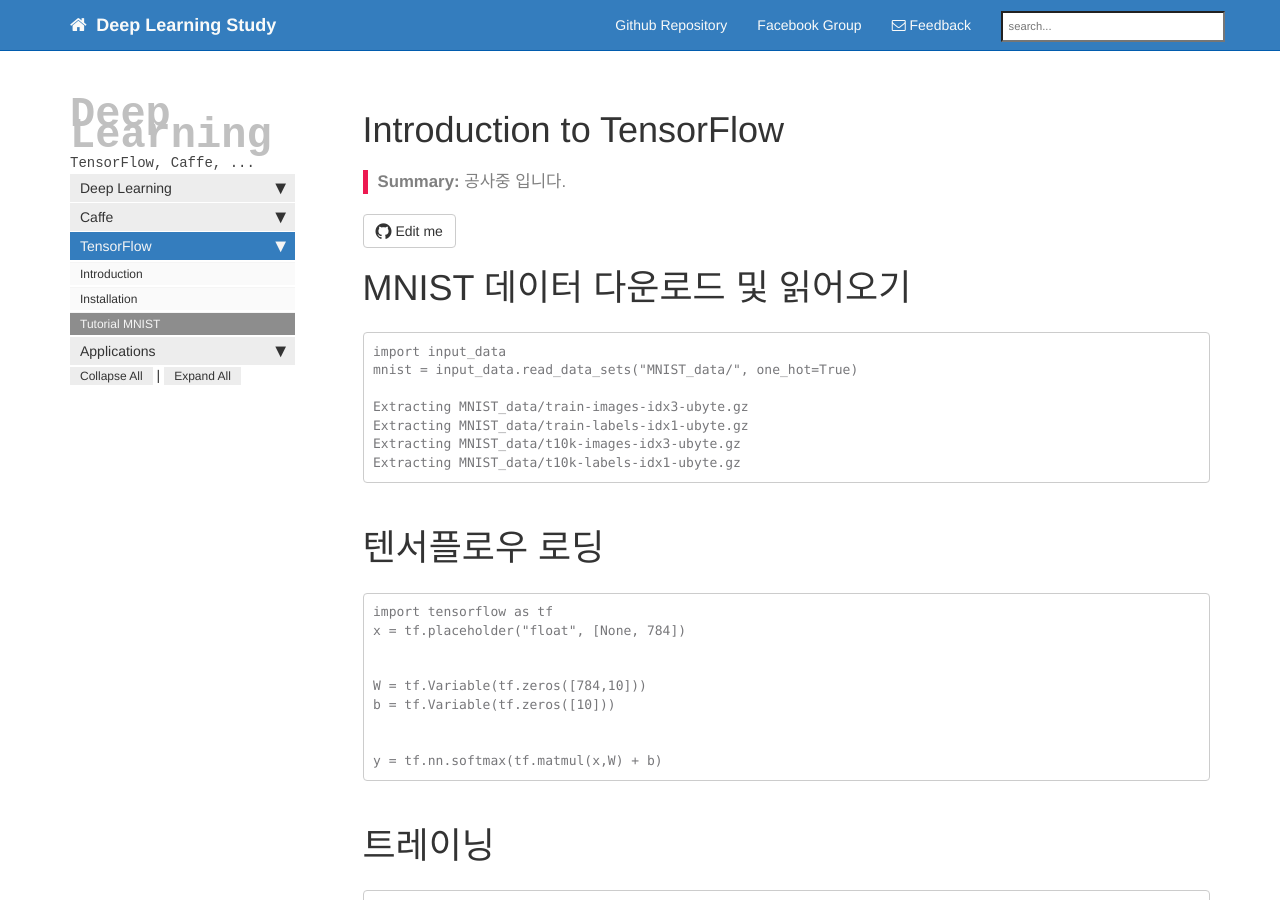
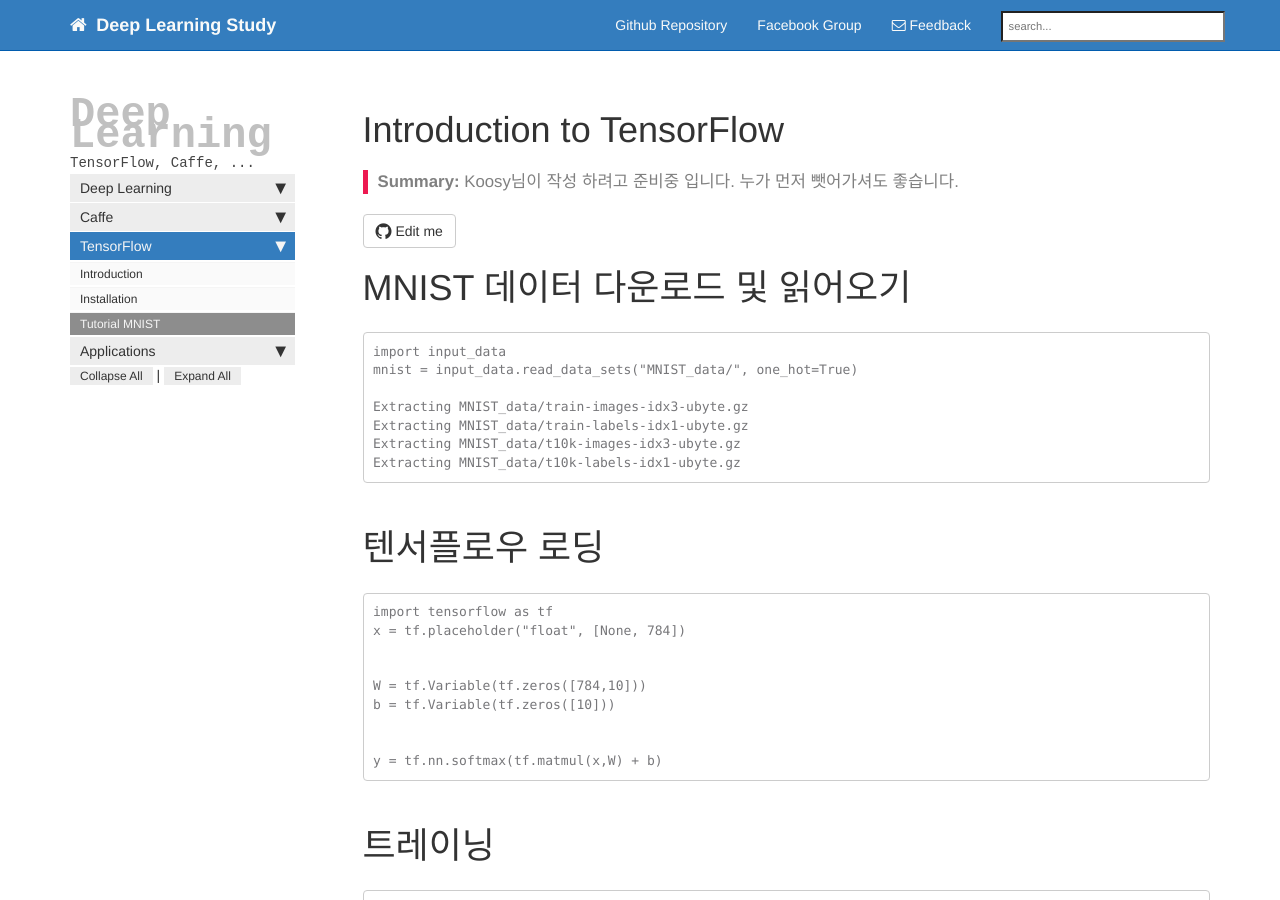
Before and after one commit to youngkyoonjang/material, a Jekyll site: the page built from doc_tensorflow_tutorial_mnist.md, in a window 1280 px wide and 900 px high. Built offline with Jekyll 4.4.1, drawn with Linux system fonts in a browser that asks for light colours; nearby versions of some CDN libraries; library files that are not in the unit come from our copies; Markdown is read by kramdown in place of the engine named in the settings; comment, search, counter and statistics services are not loaded.

Commit message:
Update doc_tensorflow_tutorial_mnist.md

```diff
--- a/doc_tensorflow_tutorial_mnist.md
+++ b/doc_tensorflow_tutorial_mnist.md
@@ -3,7 +3,7 @@
 tags: [TensorFlow]
 keywords: start, introduction, begin, install, build, hello world,
 last_updated: August 12, 2015
-summary: "공사중 입니다."
+summary: "Koosy님이 작성 하려고 준비중 입니다. 누가 먼저 뺏어가셔도 좋습니다."
 ---
 
 # MNIST 데이터 다운로드 및 읽어오기
```
